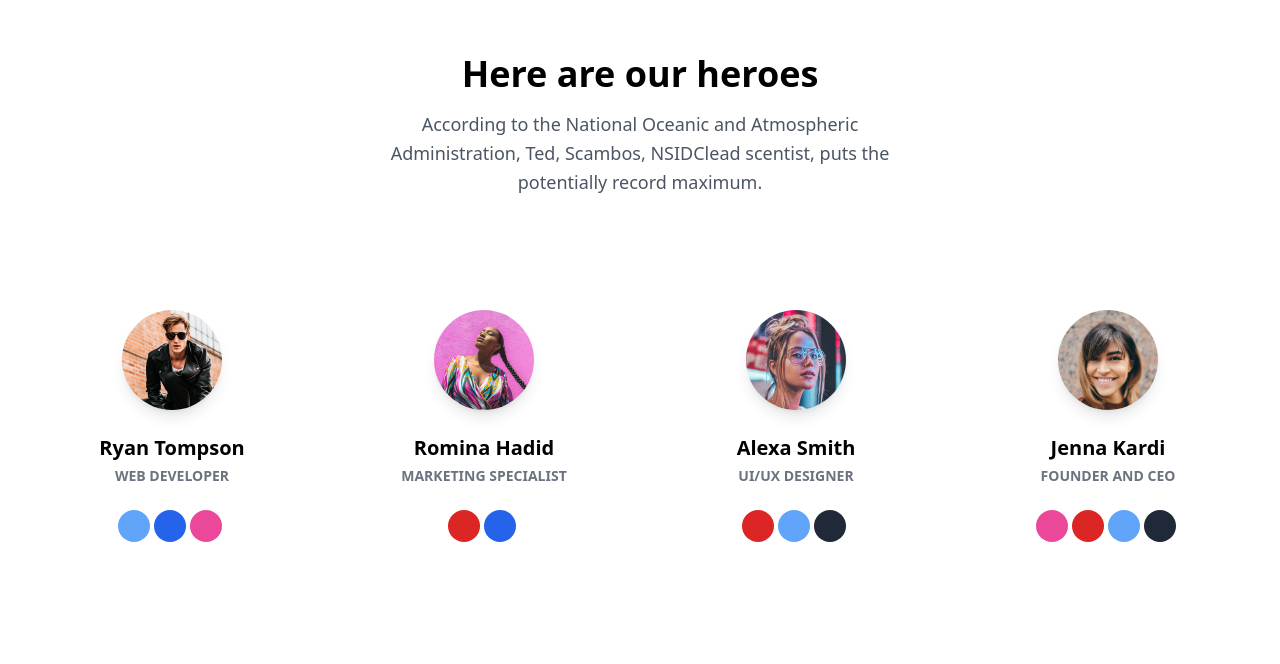
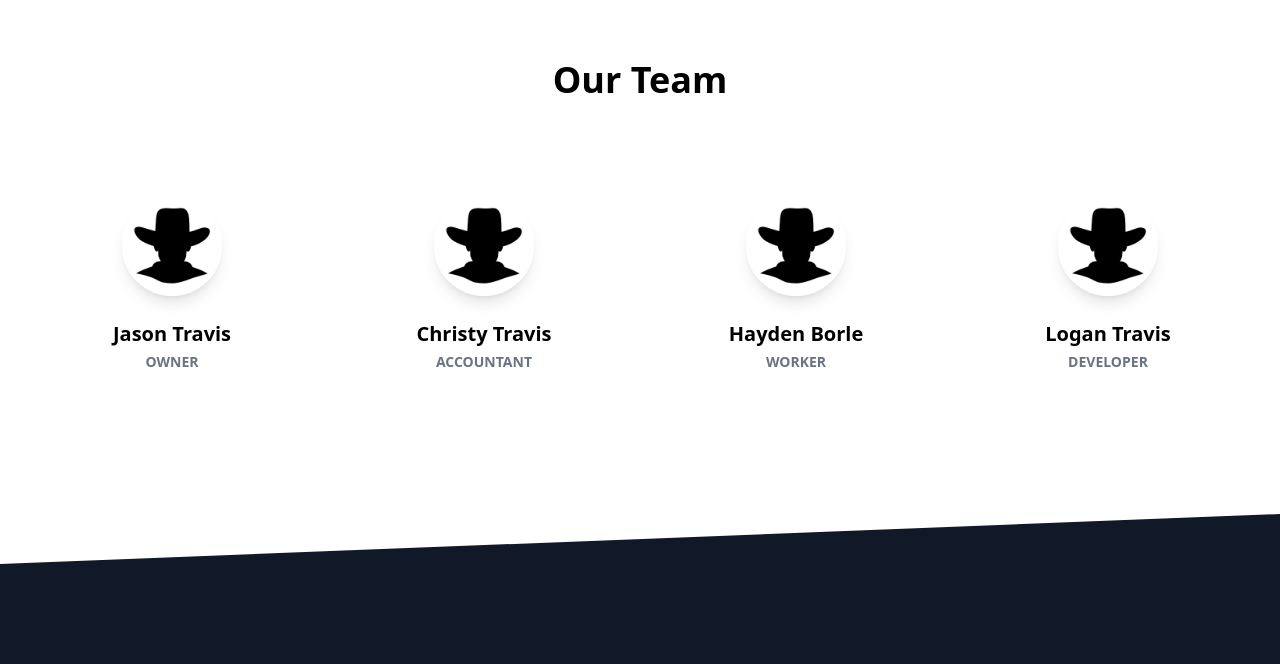
Before and after one commit to Logan9312/Travis-Drilling, a Next.js app: page / in a window 1280 px wide. Shown: the part 2106-2770 px from the top of the page. Built offline with nearby package versions, Linux system fonts and the light colour scheme.

Commit message:
Testing FontAwesome

```diff
--- a/package.json
+++ b/package.json
@@ -18,6 +18,7 @@
     "next": "^13.4.2",
     "react": "18.2.0",
     "react-dom": "18.2.0",
+    "react-social-icons": "^5.15.0",
     "zod": "^3.21.4"
   },
   "devDependencies": {
--- a/src/components/Footer.tsx
+++ b/src/components/Footer.tsx
@@ -125,12 +125,12 @@ function Footer() {
         <div className="flex flex-wrap items-center md:justify-between justify-center">
           <div className="w-full md:w-4/12 px-4 mx-auto text-center">
             <div className="text-sm text-gray-600 font-semibold py-1">
-              Copyright © {new Date().getFullYear()}{" "}Tailwind Starter Kit by{" "}
+              Copyright © {new Date().getFullYear()}{" "} by {" "}
               <Link
-                href="https://www.creative-tim.com"
+                href="https://github.com/Logan9312/Travis-Drilling"
                 className="text-gray-600 hover:text-gray-900"
               >
-                Creative Tim
+                Logan Travis
               </Link>.
             </div>
           </div>
--- a/src/components/Layout.tsx
+++ b/src/components/Layout.tsx
@@ -2,6 +2,7 @@ import type { PropsWithChildren } from 'react'
 import Head from 'next/head'
 import Navbar from './Navbar'
 import Footer from './Footer'
+import Script from 'next/script'
 
 interface Props {
   title?: string,
@@ -9,7 +10,6 @@ interface Props {
 }
 
 const Layout = (props: PropsWithChildren<Props>) => {
-
 
   return (
 
@@ -19,6 +19,7 @@ const Layout = (props: PropsWithChildren<Props>) => {
         <meta charSet="utf-8" />
         <meta name="viewport" content="initial-scale=1.0, width=device-width" />
         <link href="/logo.png" rel="icon" />
+        <Script src="https://kit.fontawesome.com/e6ae3fbb74.js" crossOrigin="anonymous"></Script>
       </Head>
       <header>
         <Navbar transparent={true} />
--- a/src/pages/index.tsx
+++ b/src/pages/index.tsx
@@ -1,6 +1,7 @@
 import Layout from '../components/Layout'
 import Image from 'next/image'
 import Link from 'next/link'
+import { SocialIcon } from 'react-social-icons';
 
 const IndexPage = () => (
   <Layout title="Travis Drilling">
@@ -10,7 +11,6 @@ const IndexPage = () => (
     <Featured />
     <Team />
     <Finisher />
-    <Contact />
 
   </Layout>
 )
@@ -276,13 +276,8 @@ const Team = () => <section className="pt-20 pb-48">
     <div className="flex flex-wrap justify-center text-center mb-24">
       <div className="w-full lg:w-6/12 px-4">
         <h2 className="text-4xl font-semibold">
-          Here are our heroes
+          Our Team
         </h2>
-        <p className="text-lg leading-relaxed m-4 text-gray-600">
-          According to the National Oceanic and Atmospheric
-          Administration, Ted, Scambos, NSIDClead scentist, puts the
-          potentially record maximum.
-        </p>
       </div>
     </div>
     <div className="flex flex-wrap">
@@ -292,37 +287,17 @@ const Team = () => <section className="pt-20 pb-48">
             width="100"
             height="100"
             alt="..."
-            src={'/img/team-1-800x800.jpg'}
+            src={'/img/blank.png'}
             className="shadow-lg rounded-full max-w-full mx-auto"
             style={{ maxWidth: "120px" }}
           />
           <div className="pt-6 text-center">
             <h5 className="text-xl font-bold">
-              Ryan Tompson
+              Jason Travis
             </h5>
             <p className="mt-1 text-sm text-gray-500 uppercase font-semibold">
-              Web Developer
+              Owner
             </p>
-            <div className="mt-6">
-              <button
-                className="bg-blue-400 text-white w-8 h-8 rounded-full outline-none focus:outline-none mr-1 mb-1"
-                type="button"
-              >
-                <i className="fab fa-twitter"></i>
-              </button>
-              <button
-                className="bg-blue-600 text-white w-8 h-8 rounded-full outline-none focus:outline-none mr-1 mb-1"
-                type="button"
-              >
-                <i className="fab fa-facebook-f"></i>
-              </button>
-              <button
-                className="bg-pink-500 text-white w-8 h-8 rounded-full outline-none focus:outline-none mr-1 mb-1"
-                type="button"
-              >
-                <i className="fab fa-dribbble"></i>
-              </button>
-            </div>
           </div>
         </div>
       </div>
@@ -332,31 +307,17 @@ const Team = () => <section className="pt-20 pb-48">
             width="100"
             height="100"
             alt="..."
-            src={'/img/team-2-800x800.jpg'}
+            src={'/img/blank.png'}
             className="shadow-lg rounded-full max-w-full mx-auto"
             style={{ maxWidth: "120px" }}
           />
           <div className="pt-6 text-center">
             <h5 className="text-xl font-bold">
-              Romina Hadid
+              Christy Travis
             </h5>
             <p className="mt-1 text-sm text-gray-500 uppercase font-semibold">
-              Marketing Specialist
+              Accountant
             </p>
-            <div className="mt-6">
-              <button
-                className="bg-red-600 text-white w-8 h-8 rounded-full outline-none focus:outline-none mr-1 mb-1"
-                type="button"
-              >
-                <i className="fab fa-google"></i>
-              </button>
-              <button
-                className="bg-blue-600 text-white w-8 h-8 rounded-full outline-none focus:outline-none mr-1 mb-1"
-                type="button"
-              >
-                <i className="fab fa-facebook-f"></i>
-              </button>
-            </div>
           </div>
         </div>
       </div>
@@ -366,37 +327,17 @@ const Team = () => <section className="pt-20 pb-48">
             width="100"
             height="100"
             alt="..."
-            src='/img/team-3-800x800.jpg'
+            src='/img/blank.png'
             className="shadow-lg rounded-full max-w-full mx-auto"
             style={{ maxWidth: "120px" }}
           />
           <div className="pt-6 text-center">
             <h5 className="text-xl font-bold">
-              Alexa Smith
+              Hayden Borle
             </h5>
             <p className="mt-1 text-sm text-gray-500 uppercase font-semibold">
-              UI/UX Designer
+              Worker
             </p>
-            <div className="mt-6">
-              <button
-                className="bg-red-600 text-white w-8 h-8 rounded-full outline-none focus:outline-none mr-1 mb-1"
-                type="button"
-              >
-                <i className="fab fa-google"></i>
-              </button>
-              <button
-                className="bg-blue-400 text-white w-8 h-8 rounded-full outline-none focus:outline-none mr-1 mb-1"
-                type="button"
-              >
-                <i className="fab fa-twitter"></i>
-              </button>
-              <button
-                className="bg-gray-800 text-white w-8 h-8 rounded-full outline-none focus:outline-none mr-1 mb-1"
-                type="button"
-              >
-                <i className="fab fa-instagram"></i>
-              </button>
-            </div>
           </div>
         </div>
       </div>
@@ -406,43 +347,17 @@ const Team = () => <section className="pt-20 pb-48">
             width="100"
             height="100"
             alt="..."
-            src={'/img/team-4-470x470.png'}
+            src={'/img/blank.png'}
             className="shadow-lg rounded-full max-w-full mx-auto"
             style={{ maxWidth: "120px" }}
           />
           <div className="pt-6 text-center">
             <h5 className="text-xl font-bold">
-              Jenna Kardi
+              Logan Travis
             </h5>
             <p className="mt-1 text-sm text-gray-500 uppercase font-semibold">
-              Founder and CEO
+              Developer
             </p>
-            <div className="mt-6">
-              <button
-                className="bg-pink-500 text-white w-8 h-8 rounded-full outline-none focus:outline-none mr-1 mb-1"
-                type="button"
-              >
-                <i className="fab fa-dribbble"></i>
-              </button>
-              <button
-                className="bg-red-600 text-white w-8 h-8 rounded-full outline-none focus:outline-none mr-1 mb-1"
-                type="button"
-              >
-                <i className="fab fa-google"></i>
-              </button>
-              <button
-                className="bg-blue-400 text-white w-8 h-8 rounded-full outline-none focus:outline-none mr-1 mb-1"
-                type="button"
-              >
-                <i className="fab fa-twitter"></i>
-              </button>
-              <button
-                className="bg-gray-800 text-white w-8 h-8 rounded-full outline-none focus:outline-none mr-1 mb-1"
-                type="button"
-              >
-                <i className="fab fa-instagram"></i>
-              </button>
-            </div>
           </div>
         </div>
       </div>
@@ -523,75 +438,3 @@ const Finisher = () => <section className="pb-20 relative block bg-gray-900">
     </div>
   </div>
 </section>
-
-const Contact = () => <section className="relative block py-24 lg:pt-0 bg-gray-900">
-  <div className="container mx-auto px-4">
-    <div className="flex flex-wrap justify-center lg:-mt-64 -mt-48">
-      <div className="w-full lg:w-6/12 px-4">
-        <div className="relative flex flex-col min-w-0 break-words w-full mb-6 shadow-lg rounded-lg bg-gray-300">
-          <div className="flex-auto p-5 lg:p-10">
-            <h4 className="text-2xl font-semibold">
-              Want to work with us?
-            </h4>
-            <p className="leading-relaxed mt-1 mb-4 text-gray-600">
-              Complete this form and we will get back to you in 24 hours.
-            </p>
-            <div className="relative w-full mb-3 mt-8">
-              <label
-                className="block uppercase text-gray-700 text-xs font-bold mb-2"
-                htmlFor="full-name"
-              >
-                Full Name
-              </label>
-              <input
-                type="text"
-                className="border-0 px-3 py-3 placeholder-gray-400 text-gray-700 bg-white rounded text-sm shadow focus:outline-none focus:ring w-full"
-                placeholder="Full Name"
-                style={{ transition: "all .15s ease" }}
-              />
-            </div>
-
-            <div className="relative w-full mb-3">
-              <label
-                className="block uppercase text-gray-700 text-xs font-bold mb-2"
-                htmlFor="email"
-              >
-                Email
-              </label>
-              <input
-                type="email"
-                className="border-0 px-3 py-3 placeholder-gray-400 text-gray-700 bg-white rounded text-sm shadow focus:outline-none focus:ring w-full"
-                placeholder="Email"
-                style={{ transition: "all .15s ease" }}
-              />
-            </div>
-
-            <div className="relative w-full mb-3">
-              <label
-                className="block uppercase text-gray-700 text-xs font-bold mb-2"
-                htmlFor="message"
-              >
-                Message
-              </label>
-              <textarea
-                rows={4}
-                cols={80}
-                className="border-0 px-3 py-3 placeholder-gray-400 text-gray-700 bg-white rounded text-sm shadow focus:outline-none focus:ring w-full"
-                placeholder="Type a message..."
-              />
-            </div>
-            <div className="text-center mt-6">
-              <button
-                className="bg-gray-900 text-white active:bg-gray-700 text-sm font-bold uppercase px-6 py-3 rounded shadow hover:shadow-lg outline-none focus:outline-none mr-1 mb-1"
-                type="button"
-                style={{ transition: "all .15s ease" }}
-              >
-                Send Message
-              </button>
-            </div>
-          </div>
-        </div>
-      </div>
-    </div>
-  </div>
-</section>
```
Also changed, not shown: public/img/blank.png (added), 1 other file (tests, documents, lock files or other folders).
